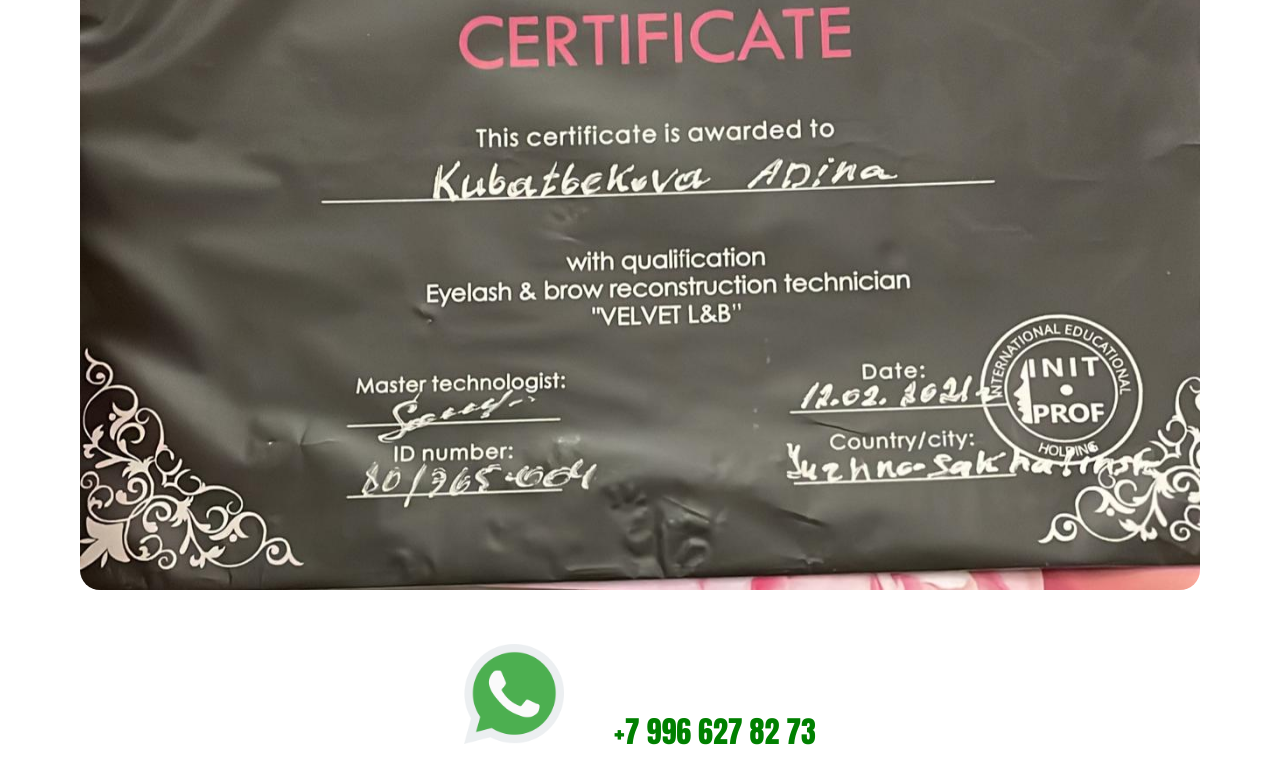
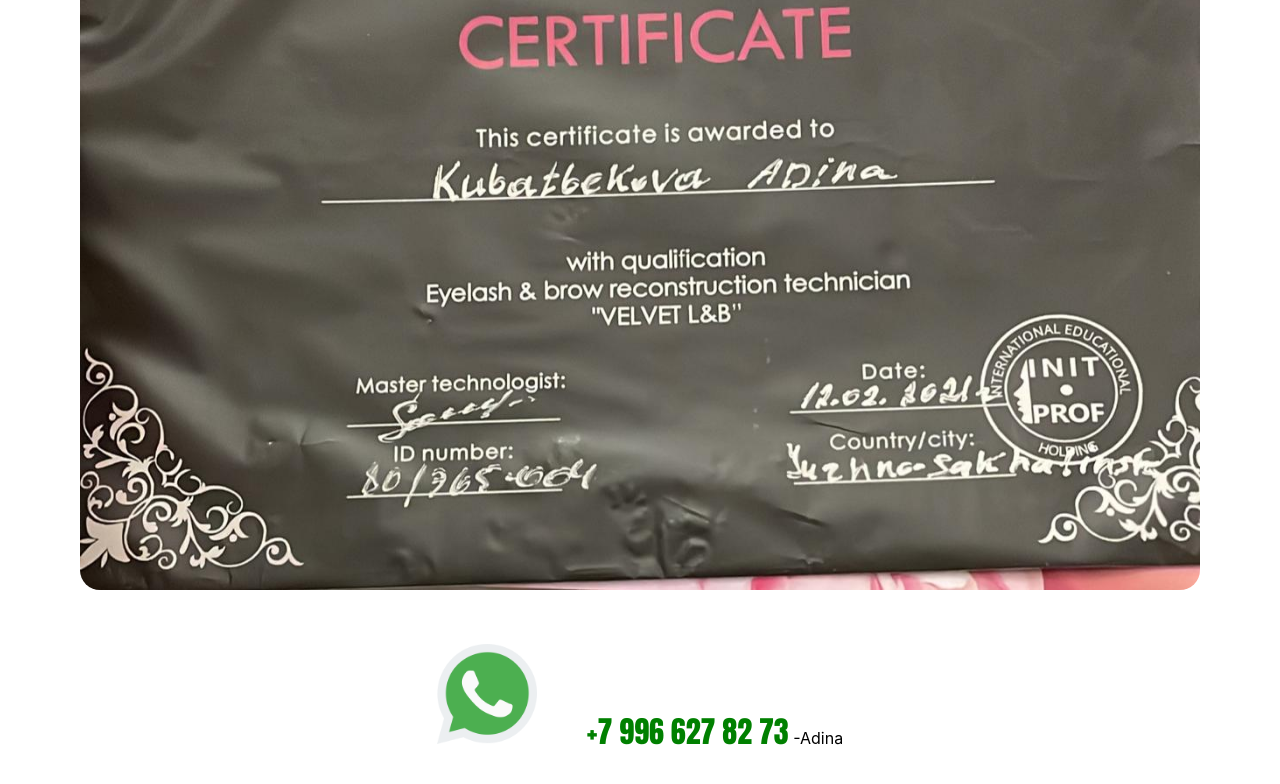
Before and after one commit to AlinurAbdyiskakov/chat, a React (Create React App) app: page / in a window 1280 px wide. Shown: the part 3527-4311 px from the top of the page. Built offline with nearby package versions, Linux system fonts and the light colour scheme.

Commit message:
add footer in the text

```diff
--- a/src/components/Adina/Adina.js
+++ b/src/components/Adina/Adina.js
@@ -40,7 +40,8 @@
         alt = "img5" / > < /div></div > < /div> <
         footer > < img alt = "whatsApp icons"
         src = { WhatsApp }
-        /><span className={classes.helo}>+7 996 627 82 73</span > < /footer> <
+        /><span className={classes.helo}>+7 996 627 82 73</span > < span > -Adina < /span></footer >
+        <
         /div>
     )
 }
```
